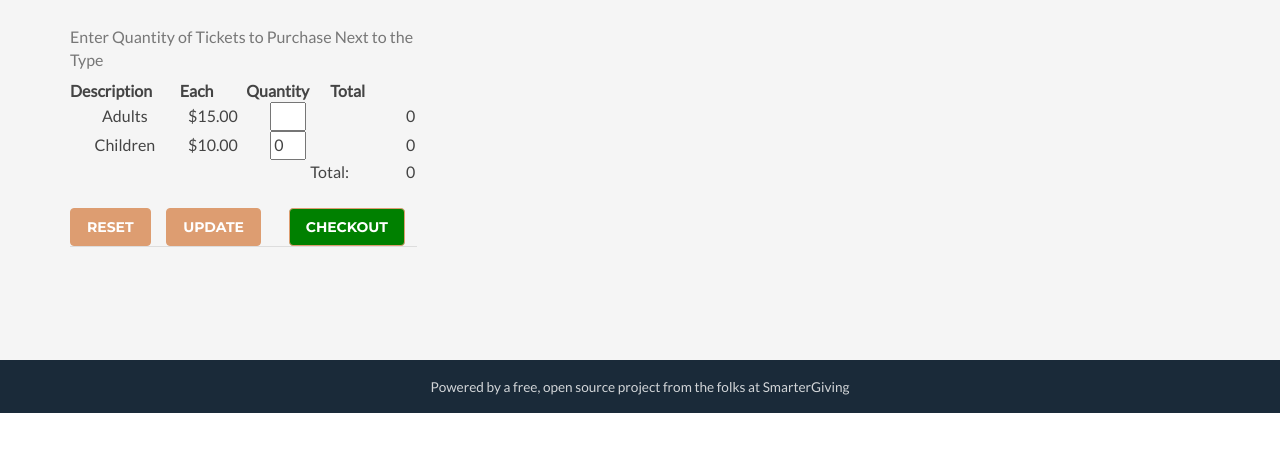
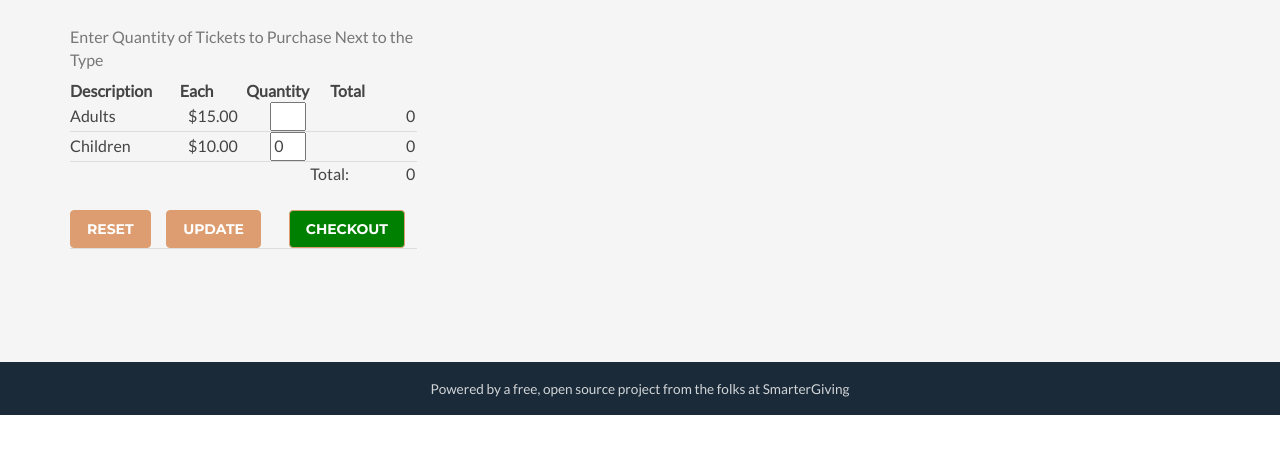
Before and after one commit to ortapdx/ortapdx.github.io, a Jekyll site: the page built from ppsample.html, in a window 1280 px wide. Shown: the part 435-889 px from the top of the page. Built offline with Jekyll 4.4.1, drawn with Linux system fonts in a browser that asks for light colours; nearby versions of some CDN libraries; comment, search, counter and statistics services are not loaded.

Commit message:
Update ppsample.html

```diff
--- a/ppsample.html
+++ b/ppsample.html
@@ -60,9 +60,9 @@ layout: default
 
               </tr>
 
-              <tr border-bottom: 1px solid #ddd;>
+              <tr style="border-bottom: 1px solid #ddd;">
 
-                <td align="center">Adults</td>
+                <td align="left">Adults</td>
                 <td align="center">$15.00</td>
                 <td align="center">
                   <input type="text" name="qty15" size="2" onchange="GetOrder ('id15','Adults',15);"/>
@@ -73,9 +73,9 @@ layout: default
                 </td>
               </tr>
 
-              <tr border-bottom: 1px solid #ddd;>
+              <tr style="border-bottom: 1px solid #ddd;">
 
-                <td align="center">Children</td>
+                <td align="left">Children</td>
                  <td align="center">$10.00</td>
                 <td align="center">
                   <input type="text" name="qty10" size="2" value="0" onchange="GetOrder ('id10','Children',10);"/>
```
